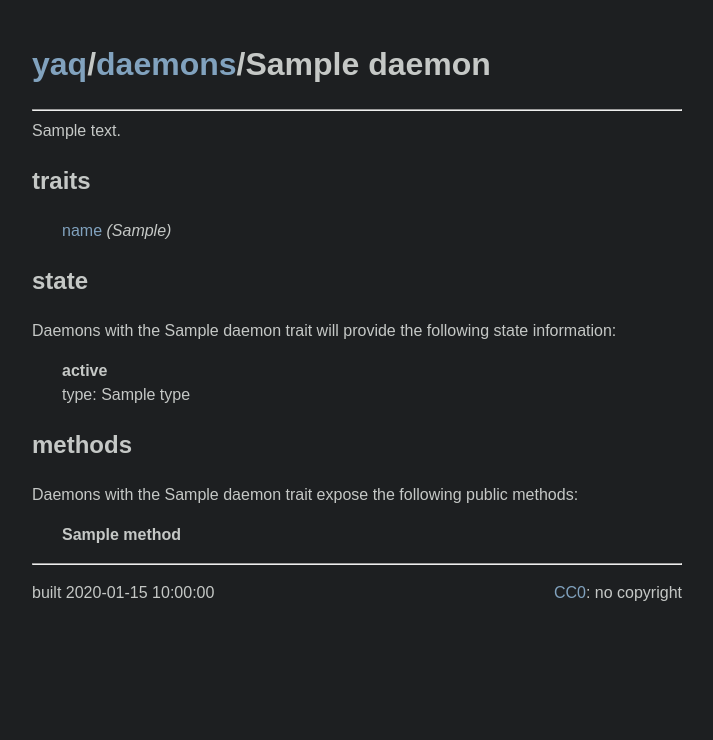
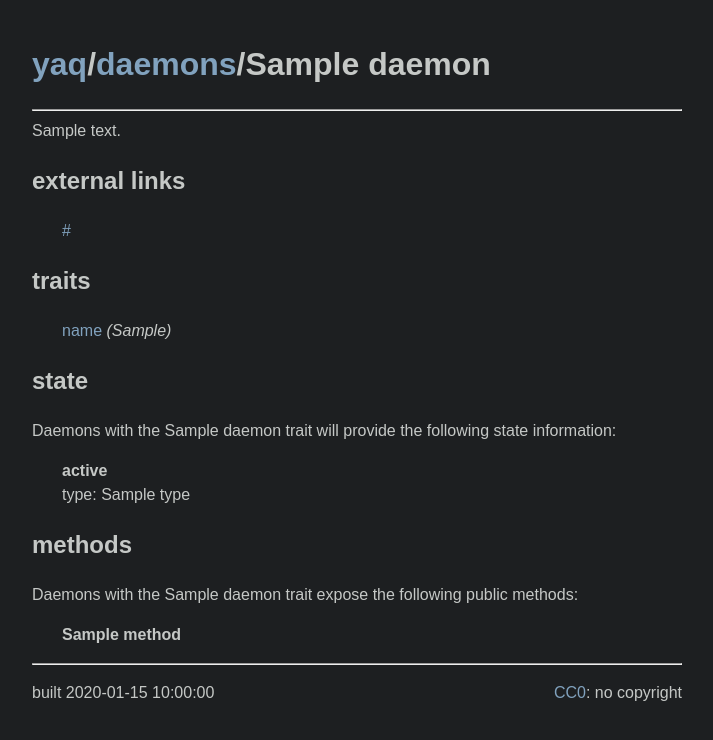
Before and after one commit to yaq-project/yaq-fyi, a Python web app: template templates/daemon.html in a window 1280 px wide. Shown: the top 740 px of the page, without its empty margins (283-996 px from the left). Run offline with Jinja, Linux system fonts and the light colour scheme; the template is opened without the code that fills it: most values are stand-ins (such as "Sample title", 1, 10 or a date in 2020).

Commit message:
external links

```diff
--- a/graph.py
+++ b/graph.py
@@ -80,6 +80,7 @@ class Daemon(object):
     def __init__(self, **kwargs):
         self.name = kwargs["name"]
         self.description = kwargs["description"]
+        self.links = kwargs.get("links", dict())
         self.traits = dict()
         for t in kwargs["traits"]:
             self.traits[t] = []
--- a/templates/daemon.html
+++ b/templates/daemon.html
@@ -8,6 +8,13 @@
 
 {{ daemon.description }}
 
+{% if daemon.links %}
+<h2>external links</h2>
+<p class="tab30">
+{% for k, v in daemon.links.items() %}
+  <a href={{ v }}>{{ k }}</a> <br>
+{% endfor %}
+{% endif %}
 
 {% if daemon.traits %}
 <h2>traits</h2>
```
